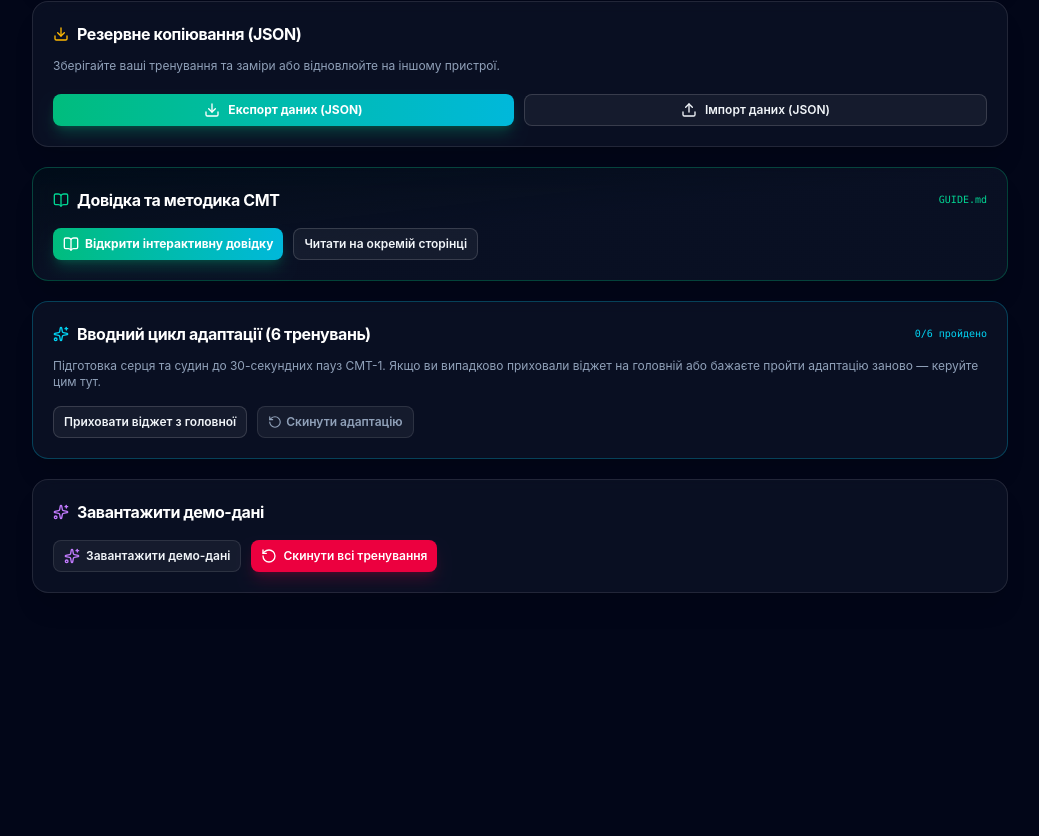
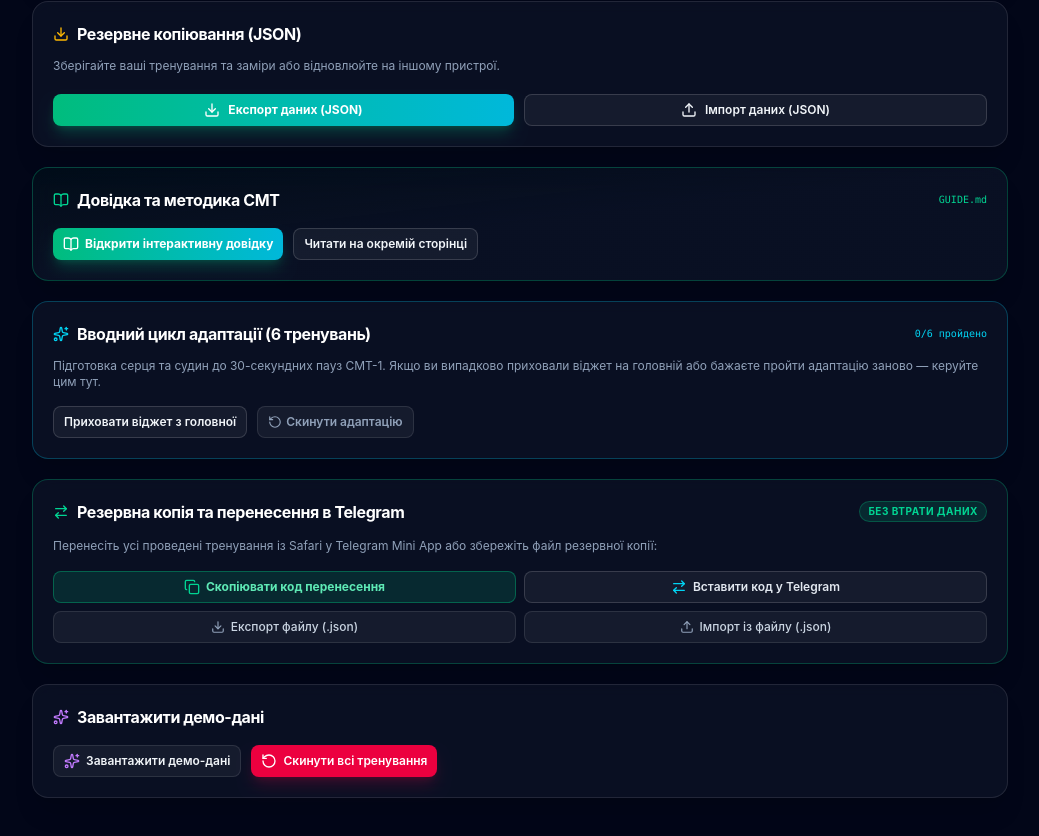
Before and after one commit to 19taurus79/smt_tracker, a Next.js app: page /settings in a window 1280 px wide. Shown: the part 1373-2209 px from the top of the page, without its empty margins (120-1159 px from the left). Before the commit the page ends 2062 px from the top, so only its background shows below. Built offline with nearby package versions, Linux system fonts and the light colour scheme.

Commit message:
feat: add backup export/import and instant transfer code to settings

```diff
--- a/src/app/settings/page.tsx
+++ b/src/app/settings/page.tsx
@@ -25,6 +25,9 @@ import {
   Unlink,
   ShieldCheck,
   Send,
+  Copy,
+  ArrowRightLeft,
+  FileJson,
 } from "lucide-react";
 import { MASTER_COACH_USERNAME, isCoachAccount, generateTelegramLinkUrl } from "@/lib/auth/roles";
 import { useWorkoutStore } from "@/lib/store/useWorkoutStore";
@@ -36,6 +39,7 @@ import { triggerHaptic, isTelegramWebApp } from "@/lib/tma/telegram";
 import { shareToTelegramCoach } from "@/lib/coach/telegramCoach";
 import { Card, CardHeader, CardTitle, CardContent } from "@/components/ui/card";
 import { Button } from "@/components/ui/button";
+import { Dialog, DialogHeader, DialogTitle, DialogDescription } from "@/components/ui/dialog";
 import { HelpModal } from "@/components/help/HelpModal";
 import { useTranslation } from "@/lib/i18n";
 import { AppLanguage } from "@/types/body";
@@ -201,6 +205,63 @@ export default function SettingsPage() {
     };
     reader.readAsText(file);
     if (fileInputRef.current) fileInputRef.current.value = "";
+  };
+
+  const [transferCodeModalOpen, setTransferCodeModalOpen] = useState(false);
+  const [transferCodeText, setTransferCodeText] = useState("");
+  const [copiedCode, setCopiedCode] = useState(false);
+
+  const handleCopyTransferCode = () => {
+    try {
+      const backupData = {
+        version: "1.0",
+        exportDate: new Date().toISOString(),
+        exercises,
+        workouts,
+        measurements,
+      };
+      const jsonStr = JSON.stringify(backupData);
+      const b64 = btoa(unescape(encodeURIComponent(jsonStr)));
+      navigator.clipboard.writeText(b64);
+      setCopiedCode(true);
+      setTimeout(() => setCopiedCode(false), 3000);
+      showToast(
+        language === "uk"
+          ? "📋 Код скопійовано! Відкрийте Telegram-трекер та натисніть «Вставити код»."
+          : "📋 Код скопирован! Откройте Telegram-трекер и нажмите «Вставить код»."
+      );
+      triggerHaptic("success");
+    } catch {
+      showToast(t.common.error);
+    }
+  };
+
+  const handleApplyTransferCode = () => {
+    if (!transferCodeText.trim()) return;
+    try {
+      const jsonStr = decodeURIComponent(escape(atob(transferCodeText.trim())));
+      const parsed = JSON.parse(jsonStr);
+      if (parsed.workouts && Array.isArray(parsed.workouts)) {
+        setWorkouts(parsed.workouts);
+      }
+      if (parsed.measurements && Array.isArray(parsed.measurements)) {
+        setMeasurements(parsed.measurements);
+      }
+      setTransferCodeModalOpen(false);
+      setTransferCodeText("");
+      showToast(
+        language === "uk"
+          ? "🎉 Всі тренування та замери успішно перенесені в Telegram!"
+          : "🎉 Все тренировки и замеры успешно перенесены в Telegram!"
+      );
+      triggerHaptic("success");
+    } catch {
+      showToast(
+        language === "uk"
+          ? "❌ Невірний код перенесення"
+          : "❌ Неверный код переноса"
+      );
+    }
   };
 
   const handleTestSound = () => {
@@ -837,7 +898,94 @@ export default function SettingsPage() {
         </div>
       </Card>
 
-      {/* 8. Demo & Reset */}
+      {/* 8. Резервна копія та перенесення в Telegram */}
+      <Card className="border-emerald-500/30 bg-slate-900/60 p-4 sm:p-5 space-y-3">
+        <input
+          type="file"
+          ref={fileInputRef}
+          onChange={handleImportFile}
+          accept=".json"
+          className="hidden"
+        />
+        <div className="flex items-center justify-between">
+          <CardTitle className="text-sm sm:text-base flex items-center gap-2 text-white">
+            <ArrowRightLeft className="h-4 w-4 text-emerald-400" />
+            <span>
+              {language === "uk"
+                ? "Резервна копія та перенесення в Telegram"
+                : "Резервная копия и перенос в Telegram"}
+            </span>
+          </CardTitle>
+          <span className="text-[10px] text-emerald-400 font-bold uppercase tracking-wider bg-emerald-500/15 border border-emerald-500/30 px-2 py-0.5 rounded-full">
+            Без втрати даних
+          </span>
+        </div>
+        <p className="text-xs text-slate-400 leading-relaxed">
+          {language === "uk"
+            ? "Перенесіть усі проведені тренування із Safari у Telegram Mini App або збережіть файл резервної копії:"
+            : "Перенесите все проведенные тренировки из Safari в Telegram Mini App или сохраните файл резервной копии:"}
+        </p>
+
+        <div className="grid grid-cols-1 sm:grid-cols-2 gap-2 pt-1">
+          {/* Способ 1: Код переноса (мгновенно для iPhone) */}
+          <Button
+            type="button"
+            variant="outline"
+            size="sm"
+            onClick={handleCopyTransferCode}
+            className="text-xs font-bold border-emerald-500/40 bg-emerald-500/15 text-emerald-300 hover:bg-emerald-500/25 flex items-center justify-center gap-1.5 py-2.5"
+          >
+            <Copy className="h-4 w-4 text-emerald-400" />
+            <span>
+              {copiedCode
+                ? language === "uk"
+                  ? "✓ Код скопійовано!"
+                  : "✓ Код скопирован!"
+                : language === "uk"
+                ? "Скопіювати код перенесення"
+                : "Скопировать код переноса"}
+            </span>
+          </Button>
+
+          <Button
+            type="button"
+            variant="outline"
+            size="sm"
+            onClick={() => setTransferCodeModalOpen(true)}
+            className="text-xs font-semibold border-white/15 bg-white/5 text-slate-200 hover:bg-white/10 flex items-center justify-center gap-1.5 py-2.5"
+          >
+            <ArrowRightLeft className="h-4 w-4 text-cyan-400" />
+            <span>
+              {language === "uk" ? "Вставити код у Telegram" : "Вставить код в Telegram"}
+            </span>
+          </Button>
+
+          {/* Способ 2: Файлы JSON */}
+          <Button
+            type="button"
+            variant="outline"
+            size="sm"
+            onClick={handleExportJSON}
+            className="text-xs font-medium border-white/10 text-slate-300 hover:text-white flex items-center justify-center gap-1.5"
+          >
+            <Download className="h-3.5 w-3.5 text-slate-400" />
+            <span>{language === "uk" ? "Експорт файлу (.json)" : "Экспорт файла (.json)"}</span>
+          </Button>
+
+          <Button
+            type="button"
+            variant="outline"
+            size="sm"
+            onClick={() => fileInputRef.current?.click()}
+            className="text-xs font-medium border-white/10 text-slate-300 hover:text-white flex items-center justify-center gap-1.5"
+          >
+            <Upload className="h-3.5 w-3.5 text-slate-400" />
+            <span>{language === "uk" ? "Імпорт із файлу (.json)" : "Импорт из файла (.json)"}</span>
+          </Button>
+        </div>
+      </Card>
+
+      {/* 9. Demo & Reset */}
       <Card className="border-white/10 bg-slate-900/60 p-4 sm:p-5 space-y-3">
         <CardTitle className="text-sm sm:text-base flex items-center gap-2">
           <Sparkles className="h-4 w-4 text-purple-400" />
@@ -877,6 +1025,59 @@ export default function SettingsPage() {
         </div>
       </Card>
 
+      {/* Transfer Code Modal */}
+      <Dialog open={transferCodeModalOpen} onOpenChange={setTransferCodeModalOpen}>
+        <div className="fixed inset-0 z-50 flex items-center justify-center p-4 bg-slate-950/80 backdrop-blur-md">
+          <div className="w-full max-w-md rounded-2xl border border-white/15 bg-slate-900 p-5 space-y-4 shadow-2xl">
+            <DialogHeader>
+              <DialogTitle className="text-base font-bold text-white flex items-center gap-2">
+                <ArrowRightLeft className="h-5 w-5 text-emerald-400" />
+                <span>
+                  {language === "uk"
+                    ? "Вставити код перенесення даних"
+                    : "Вставить код переноса данных"}
+                </span>
+              </DialogTitle>
+              <DialogDescription className="text-xs text-slate-400 leading-relaxed">
+                {language === "uk"
+                  ? "Вставте код, скопійований у Safari-версії трекера. Всі ваші тренування, робочі ваги та замери будуть миттєво перенесені в цей Telegram Mini App."
+                  : "Вставьте код, скопированный в Safari-версии трекера. Все ваши тренировки, рабочие веса и замеры будут мгновенно перенесены в этот Telegram Mini App."}
+              </DialogDescription>
+            </DialogHeader>
+
+            <textarea
+              rows={4}
+              value={transferCodeText}
+              onChange={(e) => setTransferCodeText(e.target.value)}
+              placeholder={
+                language === "uk"
+                  ? "Вставте код перенесення тут..."
+                  : "Вставьте код переноса сюда..."
+              }
+              className="w-full rounded-xl border border-white/15 bg-slate-950 p-3 text-xs text-white placeholder:text-slate-500 font-mono focus:outline-none focus:border-emerald-500"
+            />
+
+            <div className="flex gap-2">
+              <Button
+                variant="outline"
+                size="sm"
+                onClick={() => setTransferCodeModalOpen(false)}
+                className="flex-1 text-xs border-white/10"
+              >
+                <span>{t.common.cancel}</span>
+              </Button>
+              <Button
+                size="sm"
+                onClick={handleApplyTransferCode}
+                className="flex-1 text-xs font-bold bg-emerald-500 text-slate-950 hover:bg-emerald-400"
+              >
+                <span>{language === "uk" ? "Застосувати" : "Применить"}</span>
+              </Button>
+            </div>
+          </div>
+        </div>
+      </Dialog>
+
       {/* Help Modal */}
       <HelpModal isOpen={isHelpModalOpen} onClose={() => setIsHelpModalOpen(false)} />
     </div>
```
